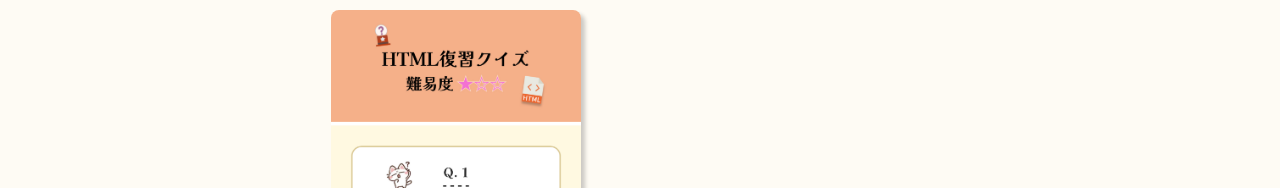
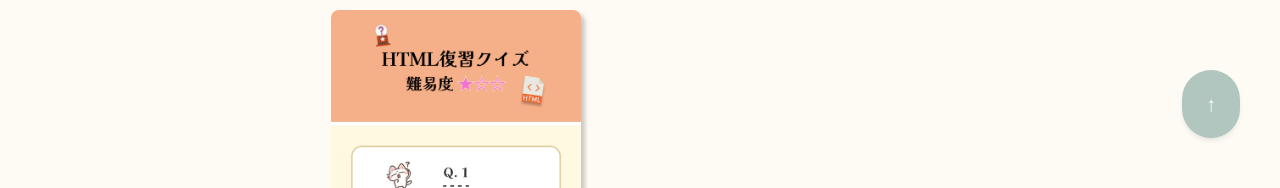
Before and after one commit to sono-haru/Portfolio, a React (Vite) app in the folder react-portfolio/: page / in a window 1280 px wide. Shown: the part 582-770 px from the top of the page. Built offline with nearby package versions, Linux system fonts and the light colour scheme; a web font is replaced by a local one.

Commit message:
headerとtopボタンの修正

```diff
--- a/react-portfolio/src/components/header.jsx
+++ b/react-portfolio/src/components/header.jsx
@@ -11,7 +11,7 @@ const Header=()=>{
                         <a href="#studySection" className='mr-5 transition-colors duration-200 text_hover'>作ったもの</a>
                         <a href="#profileSection" className='mr-5 transition-colors duration-200 text_hover'>プロフィール</a>
                         <a href="#hobbySection" className='mr-5 transition-colors duration-200 text_hover'>趣味</a>
-                        <a href="#contact" className='mr-5 transition-colors duration-200 text_hover'>お問い合わせ</a>
+                        <a href="#contact" className='transition-colors duration-200 text_hover'>お問い合わせ</a>
                     </nav>
 
                 </div>
--- a/react-portfolio/src/components/section.jsx
+++ b/react-portfolio/src/components/section.jsx
@@ -48,7 +48,7 @@ const Section = ({ id, sectionTitle, sectionText, sectionText2, detailUrl, imgUr
 
             <Link
               to={detailUrl}
-              className="text-center text-[8px] md:text-[12px] bg-[#DF8472] rounded-lg text-white py-1 px-3 hover:opacity-80 transition-opacity duration-300"
+              className="text-center text-[8px] md:text-[12px] bg-[#DF8472] rounded-lg text-white py-1 px-3 hover:opacity-95 hover:scale-[99%] active:scale-[96%] transition-transform ease-in-out duration-200"
               style={{ boxShadow: '4px 4px 4px rgba(0, 0, 0, 0.2)' }}
             >
               詳しく見る
--- a/react-portfolio/src/components/topButton.jsx
+++ b/react-portfolio/src/components/topButton.jsx
@@ -25,7 +25,7 @@ const TopButton = () => {
   return (
     <button
       onClick={scrollToTop}
-      className={`fixed bottom-20 right-10 py-5 px-6 rounded-full text-xl text-[#FEFBF4] bg-[#8FB0A9] shadow-md transition-opacity duration-500 z-50 hover:opacity-95 hover:scale-[99%] active:scale-[97%] ${
+      className={`fixed bottom-20 opacity-70 right-4 md:right-10 py-3 md:py-5 px-4 md:px-6 rounded-full text-xl text-[#FEFBF4] bg-[#8FB0A9] shadow-md transition-opacity duration-500 z-50 hover:opacity-95 hover:scale-[99%] active:scale-[97%] ${
         showButton ? 'opacity-100 pointer-events-auto' : 'opacity-0 pointer-events-none'
       }`}
     >
```
